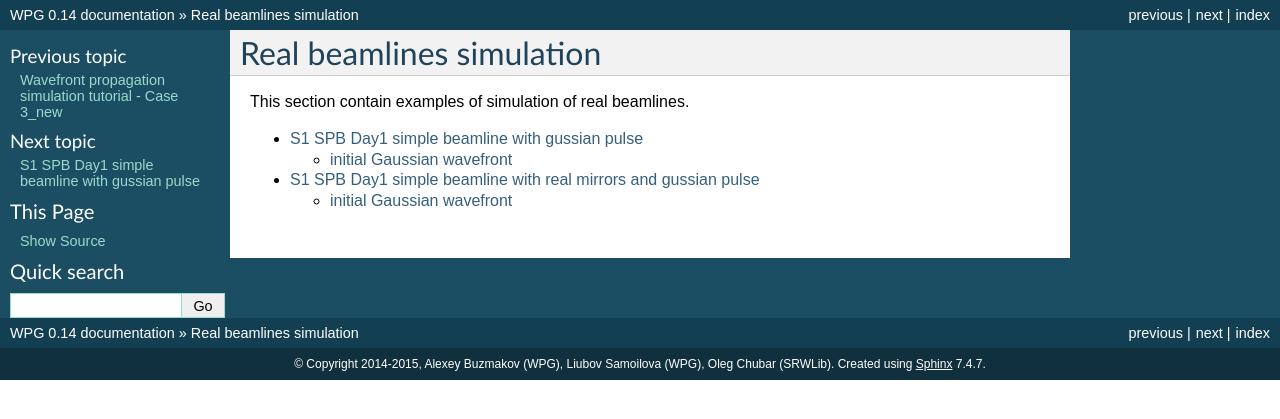
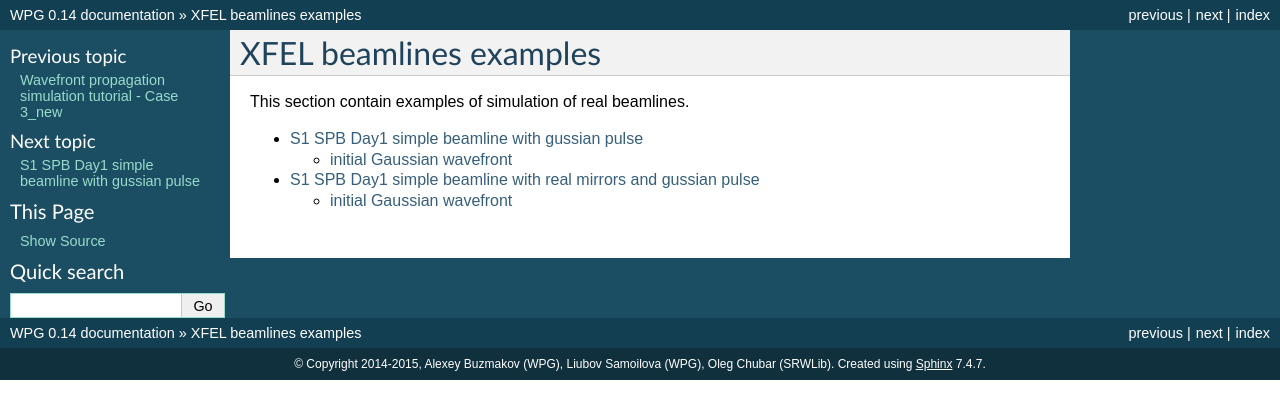
Before and after one commit to samoylv/WPG, a Sphinx documentation site: the page built from docs/real_beamlines.rst, in a window 1280 px wide. Shown: the top 419 px of the page. Built offline with Sphinx 7.4.7, drawn with Linux system fonts in a browser that asks for light colours; pages that are not in the unit, such as notebooks, are missing from menus.

Commit message:
Update real_beamlines.rst

```diff
--- a/docs/real_beamlines.rst
+++ b/docs/real_beamlines.rst
@@ -1,4 +1,4 @@
-Real beamlines simulation
+XFEL beamlines examples
 =========================
 
 This section contain examples of simulation of real beamlines.
```
